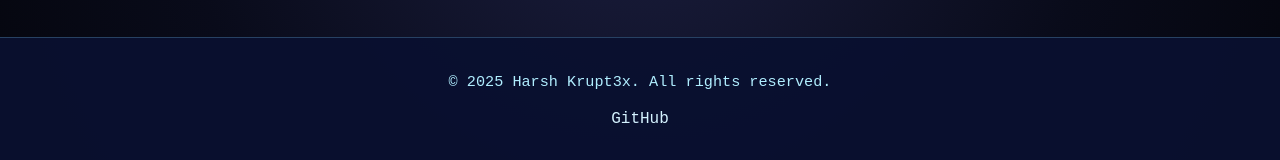
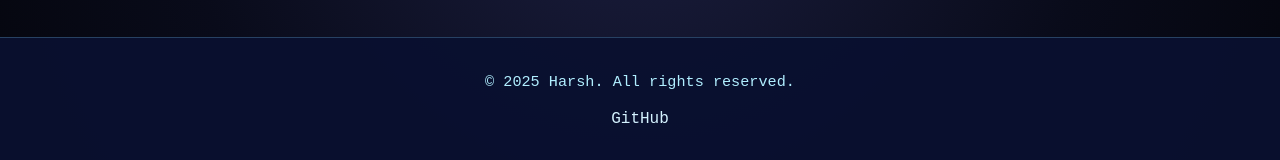
Before and after one commit to krupt3x/portfolio, a website: page index.html in a window 1280 px wide. Shown: the part 1755-1915 px from the top of the page. Drawn offline with Linux system fonts and the light colour scheme.

Commit message:
Update footer name to Harsh only

```diff
--- a/index.html
+++ b/index.html
@@ -129,7 +129,7 @@
 
     <footer>
       <div class="footer-content">
-        <p>&copy; 2025 Harsh Krupt3x. All rights reserved.</p>
+        <p>&copy; 2025 Harsh. All rights reserved.</p>
         <div class="social-links">
           <a href="https://github.com/krupt3x" target="_blank">GitHub</a>
         </div>
```
